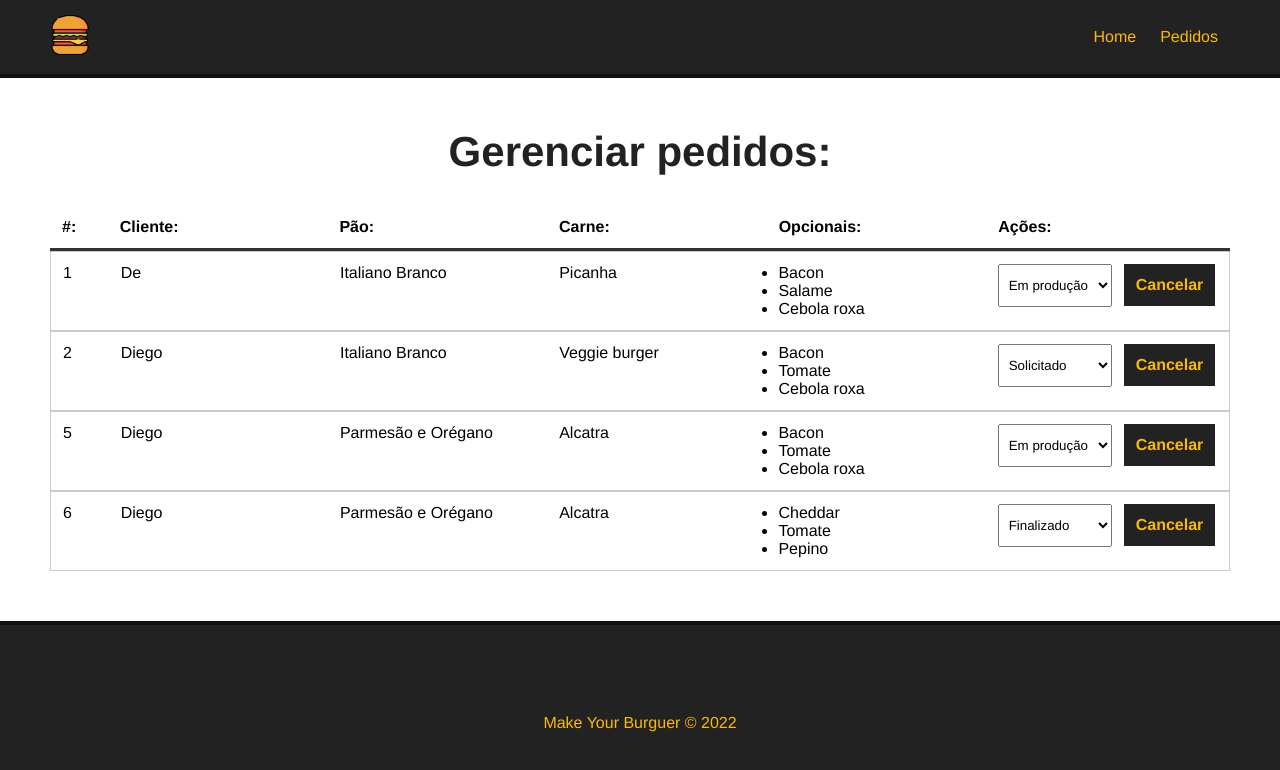
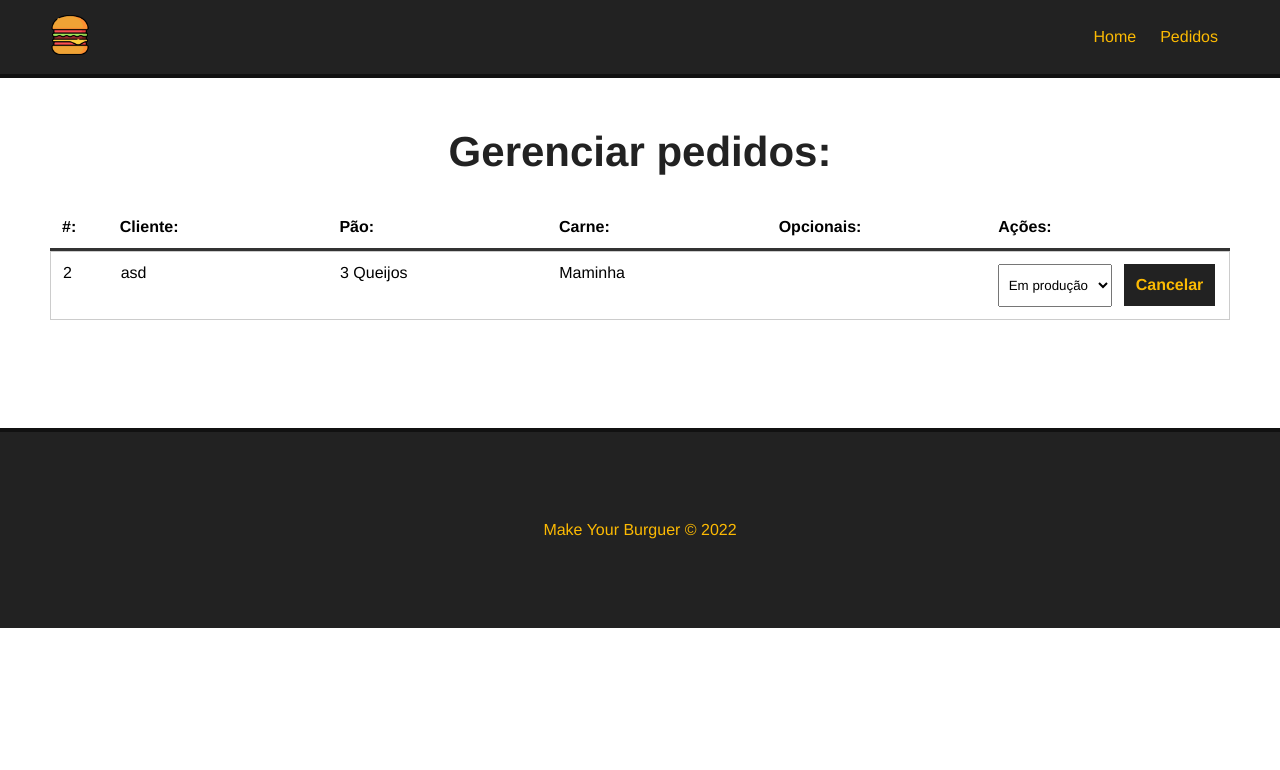
Before and after one commit to Diego-goes/3_make_your_burger, a Vue app: page /pedidos in a window 1280 px wide. Shown: the top 770 px of the page. Built offline with nearby package versions, Linux system fonts and the light colour scheme; data requests are answered from the project's data file.

Commit message:
Criação de mensagem para atualização de status

```diff
--- a/db/db.json
+++ b/db/db.json
@@ -79,52 +79,12 @@
   ],
   "burgers": [
     {
-      "nome": "De",
-      "carne": "Picanha",
-      "pao": "Italiano Branco",
-      "opcionais": [
-        "Bacon",
-        "Salame",
-        "Cebola roxa"
-      ],
+      "nome": "asd",
+      "carne": "Maminha",
+      "pao": "3 Queijos",
+      "opcionais": [],
       "status": "Em produção",
-      "id": 1
-    },
-    {
-      "nome": "Diego",
-      "carne": "Veggie burger",
-      "pao": "Italiano Branco",
-      "opcionais": [
-        "Bacon",
-        "Tomate",
-        "Cebola roxa"
-      ],
-      "status": "Solicitado",
       "id": 2
-    },
-    {
-      "nome": "Diego",
-      "carne": "Alcatra",
-      "pao": "Parmesão e Orégano",
-      "opcionais": [
-        "Bacon",
-        "Tomate",
-        "Cebola roxa"
-      ],
-      "status": "Em produção",
-      "id": 5
-    },
-    {
-      "nome": "Diego",
-      "carne": "Alcatra",
-      "pao": "Parmesão e Orégano",
-      "opcionais": [
-        "Cheddar",
-        "Tomate",
-        "Pepino"
-      ],
-      "status": "Finalizado",
-      "id": 6
     }
   ]
 }
--- a/src/components/Dashboard.vue
+++ b/src/components/Dashboard.vue
@@ -1,5 +1,6 @@
 <template>
   <div id="burger-table">
+    <Message :msg="msg" v-show="msg" />
     <div>
       <div id="burger-table-heading">
         <div class="order-id">#:</div>
@@ -24,7 +25,11 @@
           </ul>
         </div>
         <div>
-          <select name="status" class="status" @change="updateBurger($event,burger.id)">
+          <select
+            name="status"
+            class="status"
+            @change="updateBurger($event, burger.id)"
+          >
             <option value="">Selecione</option>
             <option
               v-for="status_atual in status"
@@ -45,6 +50,7 @@
 </template>
 
 <script>
+import Message from "./Message.vue";
 export default {
   name: "Dashboard",
   data() {
@@ -52,7 +58,11 @@ export default {
       burgers: null,
       burger_id: null,
       status: [],
+      msg: null,
     };
+  },
+  components: {
+    Message,
   },
   methods: {
     async getPedidos() {
@@ -72,18 +82,31 @@ export default {
         method: "DELETE",
       });
       const data = await req.json();
-      // msg
+
+      // Colocar uma msg de sistema
+      this.msg = `Pedido removido com sucesso`;
+      // Limpar msg
+      setTimeout(() => {
+        this.msg = "";
+      }, 3000);
+
       this.getPedidos();
     },
     async updateBurger(event, id) {
       const option = event.target.value;
-      const dataJson = JSON.stringify({status: option})
-      const req = await fetch(`http://localhost:3000/burgers/${id}`,{
-        method:"PATCH",
-        headers: { "Content-type": "application/json"},
-        body: dataJson
-      })
-      const res = await req.json()
+      const dataJson = JSON.stringify({ status: option });
+      const req = await fetch(`http://localhost:3000/burgers/${id}`, {
+        method: "PATCH",
+        headers: { "Content-type": "application/json" },
+        body: dataJson,
+      });
+      const res = await req.json();
+      // Colocar uma msg de sistema
+      this.msg = `Pedido nº ${res.id} foi atualizado para '${res.status}'`;
+      // Limpar msg
+      setTimeout(() => {
+        this.msg = "";
+      }, 3000);
     },
   },
   mounted() {
```
